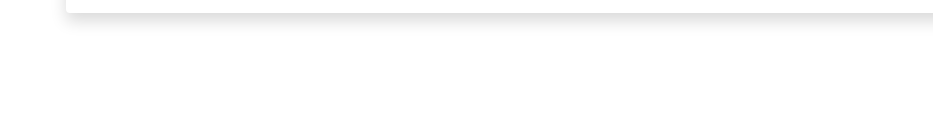
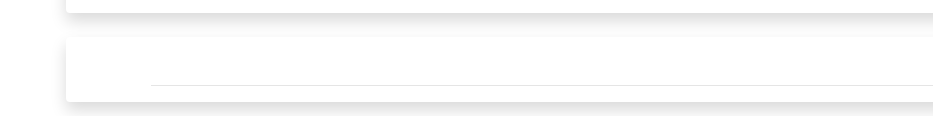
Before and after one commit to ayoub-bani/MedSport, a plain HTML site: page index.html in a window 1280 px wide. Shown: the part 11884-12000 px from the top of the page, without its empty margins (347-1280 px from the left). Before the commit the page ends 11921 px from the top, so only its background shows below. Drawn offline with nearby package versions, Linux system fonts and the light colour scheme.

Commit message:
started flollow section tags

```diff
--- a/index.html
+++ b/index.html
@@ -937,6 +937,27 @@
                 </div>
             </div>
         </section>
+        <section id="video-grid" class="card border-0 shadow mt-4 mb-4">
+            <div class="container">
+                <div class="row">
+                    <div class="col d-flex flex-column">
+                        <div class="d-flex align-items-end">
+                            <h3 class="med-style font-weight-bold pt-3">تابع ميدسبورت على</h3>
+                        </div>
+                        <div class="custom-hr">
+                            <hr>
+                        </div>
+                        <!-- Button start -->
+                        <div class="facebook-button">
+                            <div class="container">
+
+                            </div>
+                        </div>
+                        <!-- Button end -->
+                    </div>
+                </div>
+            </div>
+        </section>
     </main>
 
 
```
